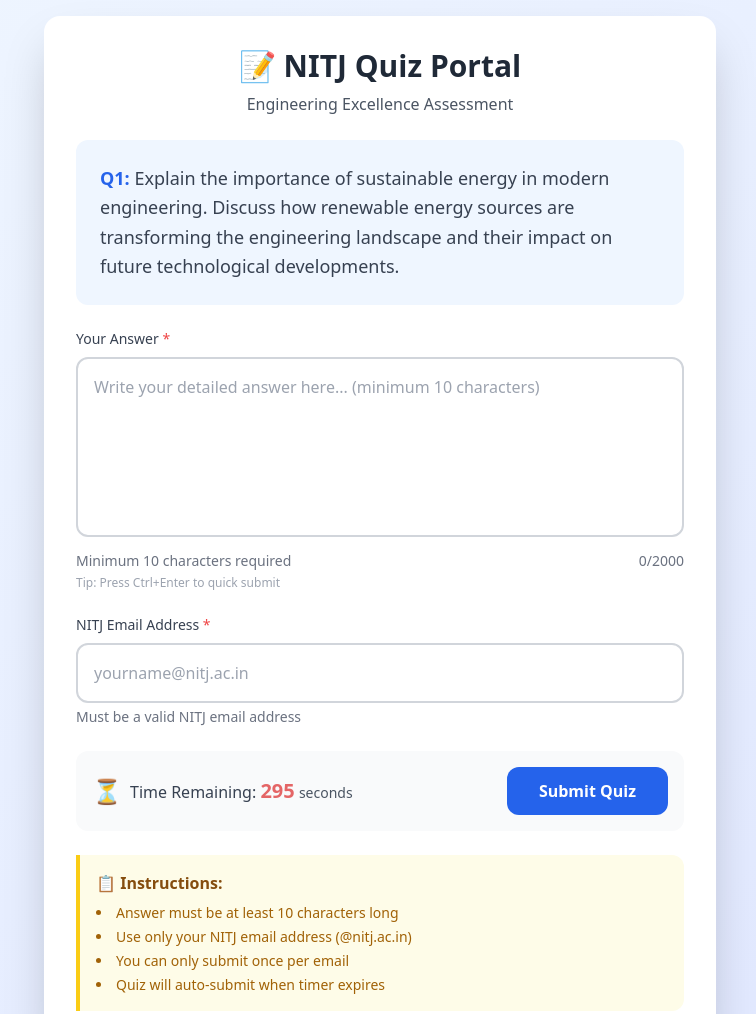
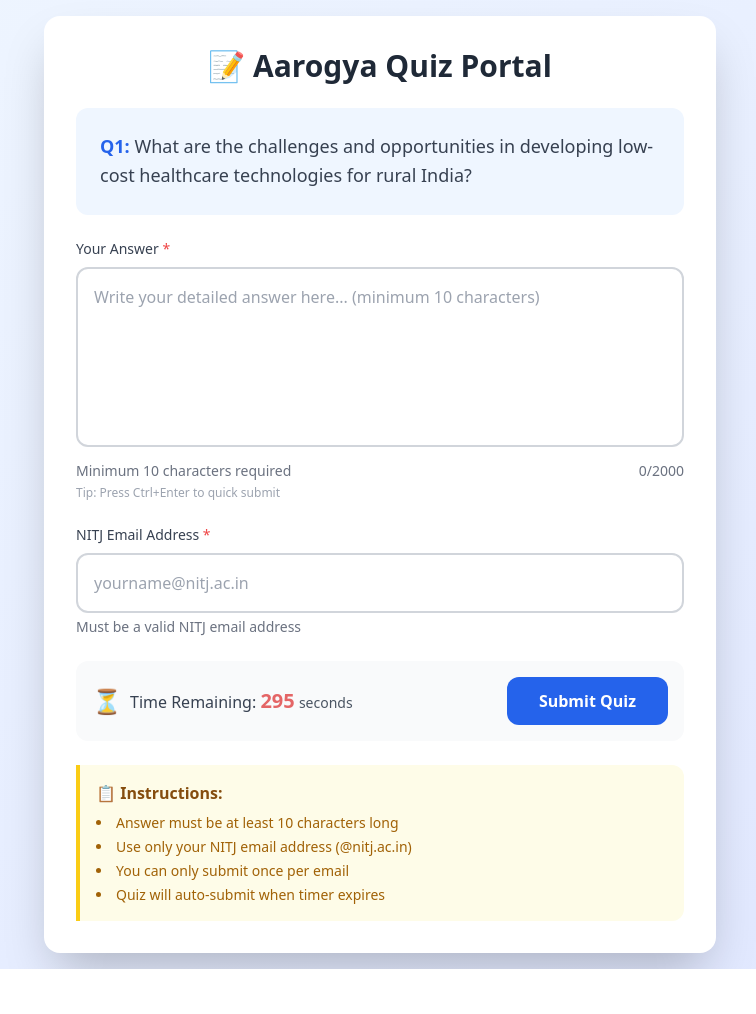
Before and after one commit to dipesh37/quiz1, a website: page public/index.html in a window 1280 px wide. Shown: the top 1014 px of the page, without its empty margins (260-1016 px from the left). After the commit the page ends 969 px from the top, so only its background shows below. Drawn offline with nearby package versions, Linux system fonts and the light colour scheme.

Commit message:
Update index.html
changing html

```diff
--- a/public/index.html
+++ b/public/index.html
@@ -29,17 +29,15 @@
     <div class="bg-white shadow-2xl rounded-2xl p-8 w-full max-w-2xl space-y-6 fade-in">
         <!-- Header -->
         <div class="text-center">
-            <h1 class="text-3xl font-bold text-gray-800 mb-2">📝 NITJ Quiz Portal</h1>
-            <p class="text-gray-600">Engineering Excellence Assessment</p>
+            <h1 class="text-3xl font-bold text-gray-800 mb-2">📝 Aarogya Quiz Portal</h1>
+            <p class="text-gray-600"Health, Innovation & Impact</p>
         </div>
 
         <!-- Question Section -->
         <div class="bg-blue-50 rounded-xl p-6">
             <p class="text-gray-700 font-medium text-lg leading-relaxed">
                 <span class="font-semibold text-blue-600">Q1:</span>
-                Explain the importance of sustainable energy in modern engineering.
-                Discuss how renewable energy sources are transforming the engineering landscape
-                and their impact on future technological developments.
+                What are the challenges and opportunities in developing low-cost healthcare technologies for rural India?
             </p>
         </div>
 
```
